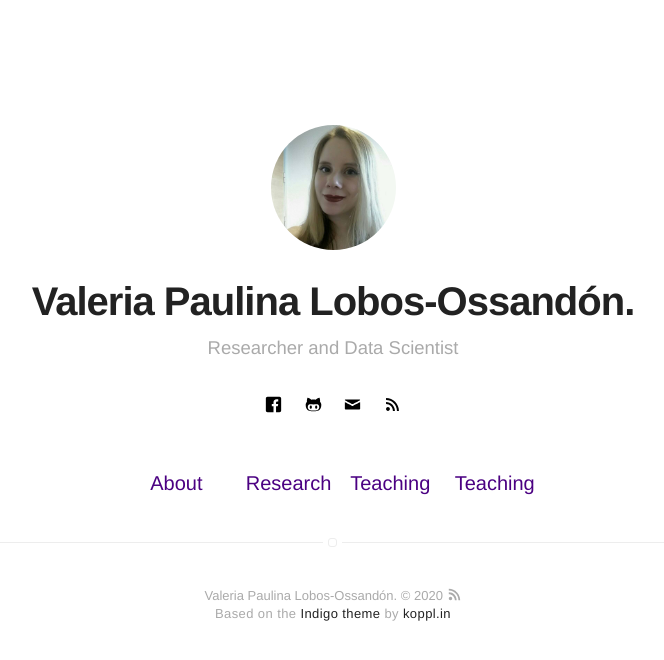
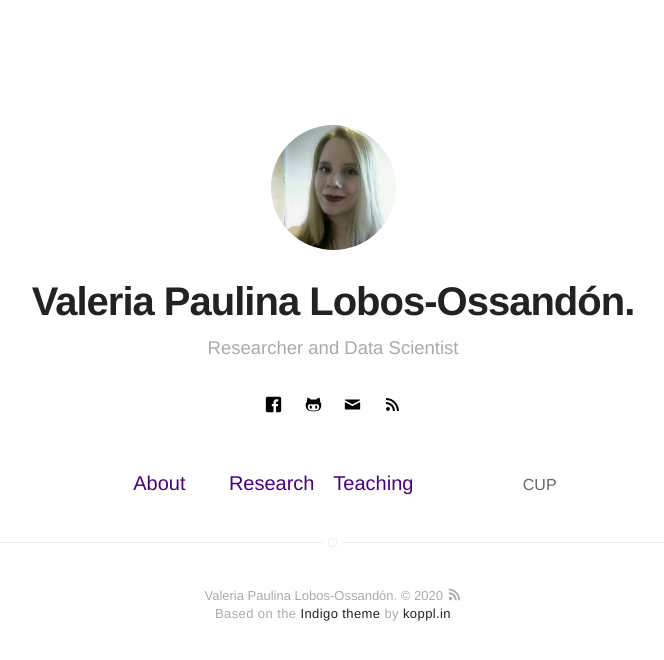
Before and after one commit to vlobos-ossandon/vlobos-ossandon.github.io, a Jekyll site: the page built from index.html, in a window 1280 px wide. Shown: the top 660 px of the page, without its empty margins (307-971 px from the left). Built offline with Jekyll 4.4.1, drawn with Linux system fonts in a browser that asks for light colours.

Commit message:
Changed link name to cup

```diff
--- a/_includes/nav.html
+++ b/_includes/nav.html
@@ -39,7 +39,7 @@
             {% endif %}
         {% endif %}
         <li class="item">
-            <a class="link" href="{{ site.url }}/map">Teaching</a>
+            <a class="link" href="{{ site.url }}/map"></a>CUP</a>
         </li>
 
 
```
